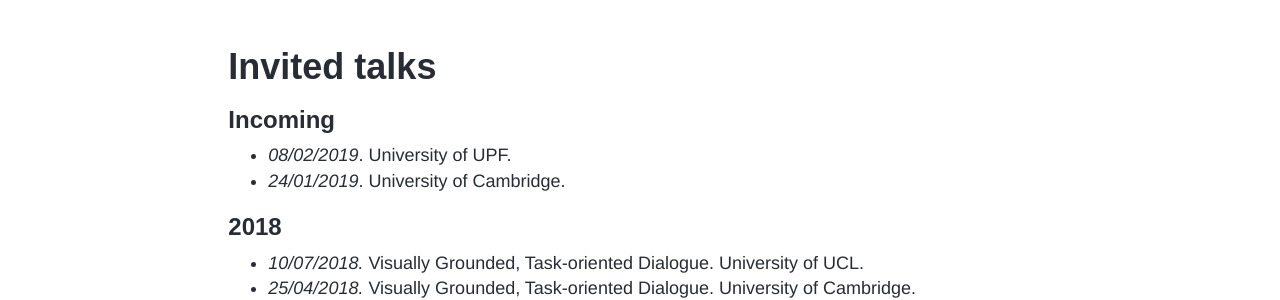
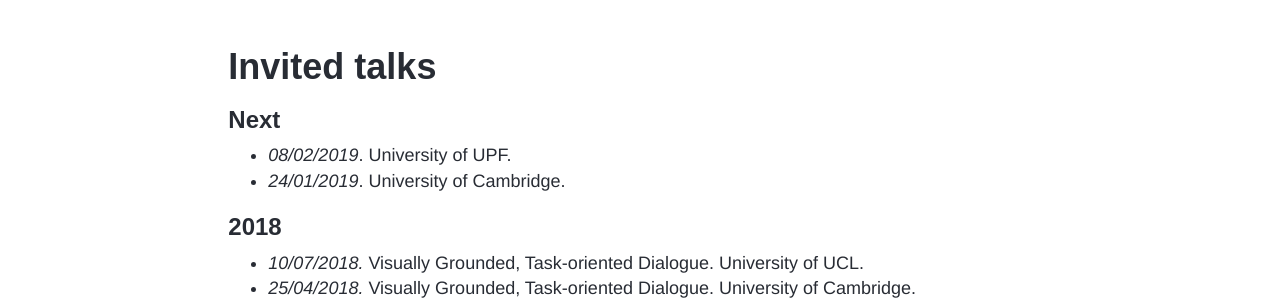
Before and after one commit to eliabruni/eliabruni.github.io, a Jekyll site: the page built from talks.md, in a window 1280 px wide and 1314 px high. Shown: the part 133-433 px from the top of the window. Built offline with Jekyll 4.4.1, drawn with Linux system fonts in a browser that asks for light colours; nearby versions of some CDN libraries.

```diff
--- a/talks.md
+++ b/talks.md
@@ -5,7 +5,7 @@ title: ""
 
 
 # Invited talks
-### Incoming
+### Next
 * *08/02/2019*. University of UPF.
 * *24/01/2019*. University of Cambridge.
 
```
